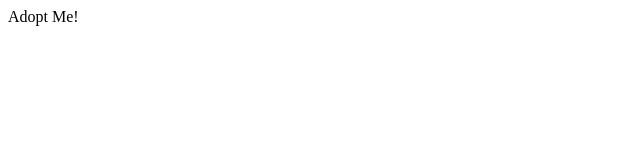
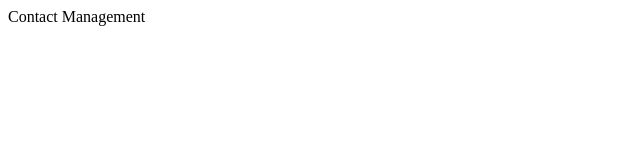
Before and after one commit to valeriaoshiro/ArcadiaHW, a React (Vite) app: page / in a window 1280 px wide. Shown: the top 160 px of the page, without its empty margins (0-640 px from the left). Built offline with nearby package versions, Linux system fonts and the light colour scheme.

Commit message:
Add React Router

```diff
--- a/client/App.js
+++ b/client/App.js
@@ -1,10 +1,14 @@
 import React from "react";
 import { render } from "react-dom";
+import { BrowserRouter as Router, Switch, Route } from "react-router-dom";
 
 const App = () => {
   return (
     <div>
-      <header>Adopt Me!</header>
+      <header>Contact Management</header>
+      <Router>
+        <Switch></Switch>
+      </Router>
     </div>
   );
 };
--- a/package.json
+++ b/package.json
@@ -10,7 +10,8 @@
     "express": "4.16.3",
     "faker": "^4.1.0",
     "react": "^16.13.1",
-    "react-dom": "^16.13.1"
+    "react-dom": "^16.13.1",
+    "react-router-dom": "^5.2.0"
   },
   "devDependencies": {
     "jest": "^24.9.0",
```
